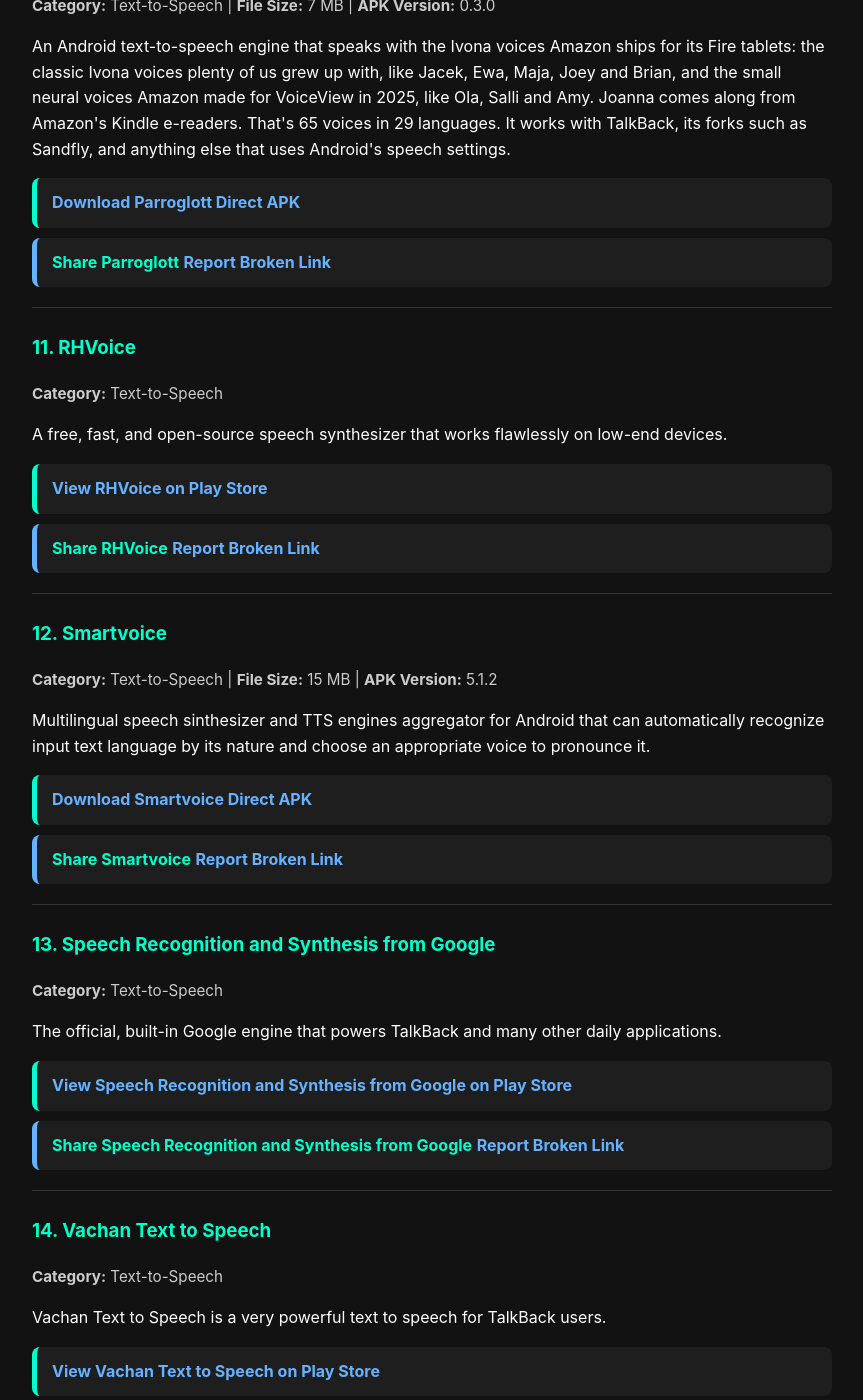
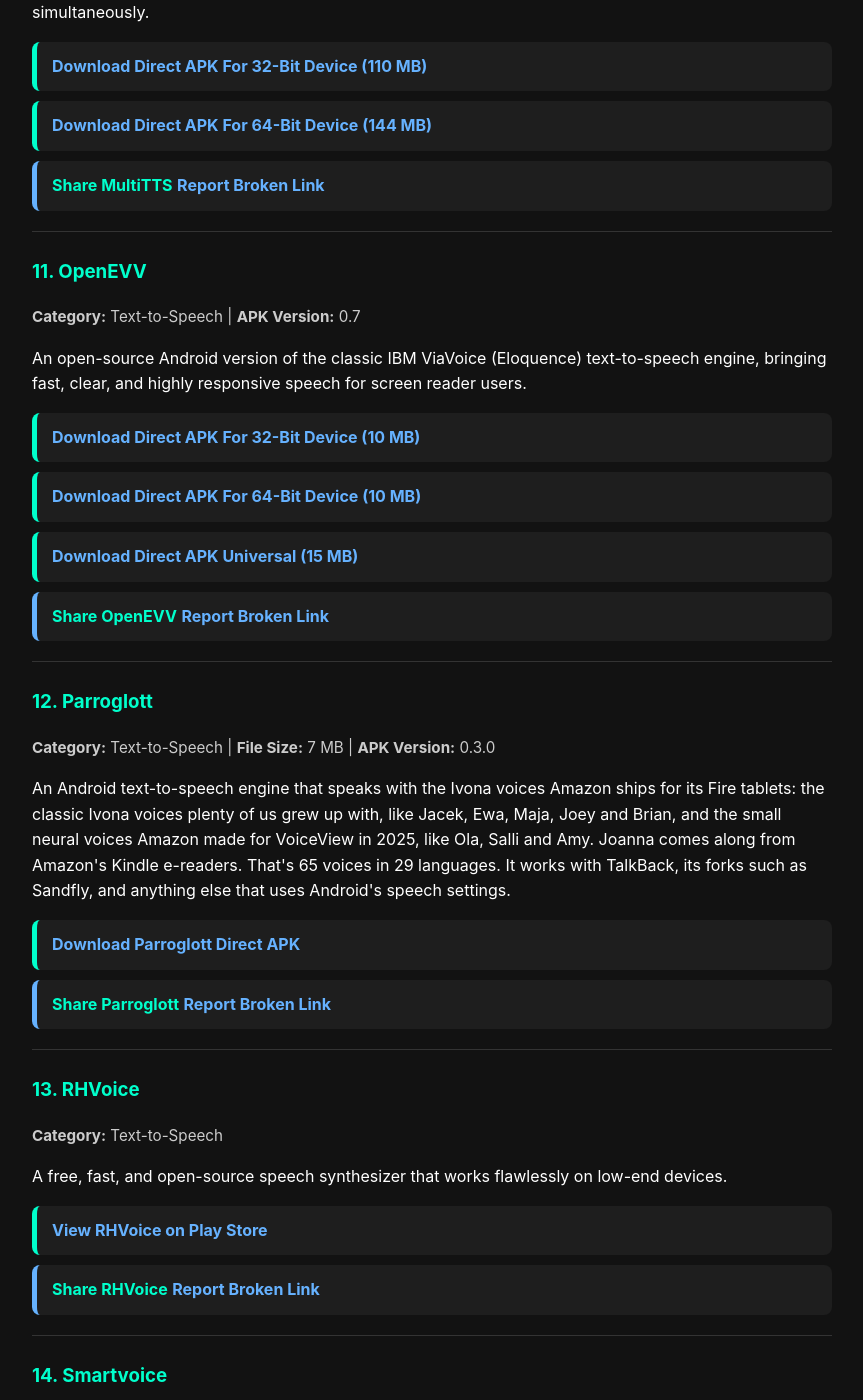
Before and after one commit to abhishekdey-hub/VisionPlay, a Jekyll site: the page built from text-to-speech/index.md, in a window 1280 px wide and 1400 px high, scrolled down 3329 px. Shown: the whole window, without its empty margins (208-1071 px from the left). Built offline with Jekyll 4.4.1, drawn with Linux system fonts in a browser that asks for light colours; some of the changed text lies outside the part shown.

Commit message:
Update tts.yml

```diff
--- a/_data/tts.yml
+++ b/_data/tts.yml
@@ -22,6 +22,14 @@
   category: "Text-to-Speech"
   description: "The classic, highly responsive, and popular synthesizer preferred by many screen reader users."
   playstore_url: "https://play.google.com/store/apps/details?id=com.codefactoryglobal.eloquencetts"
+
+- name: "eSpeak"
+  category: "Text-to-Speech"
+  description: "eSpeak NG is an open source speech synthesizer that supports more than hundred languages and accents."
+  size: "10 MB"
+  version: "1.52.0"
+  apk_url: "https://github.com/espeak-ng/espeak-ng/releases/download/1.52.0/espeak-1.52.0-signed.apk"
+  github_repo: "espeak-ng/espeak-ng"
 
 - name: "eSpeak NG"
   category: "Text-to-Speech"
@@ -48,12 +56,29 @@
     - label: "Download Direct APK For 64-Bit Device (144 MB)"
       url: "https://www.dropbox.com/scl/fi/r14f3wh9biaa9ke9cb1kf/MultiTTS_V_1.8.3-64-Bit.apk?rlkey=2fexmewzbjihkh0nh2av3k86t&st=m7ttohma&dl=1"
 
+- name: "OpenEVV"
+  category: "Text-to-Speech"
+  description: "An open-source Android version of the classic IBM ViaVoice (Eloquence) text-to-speech engine, bringing fast, clear, and highly responsive speech for screen reader users."
+  version: "0.7"
+  github_repo: "Mudb0y/openevv"
+  downloads:
+    - label: "Download Direct APK For 32-Bit Device (10 MB)"
+      url: "https://github.com/Mudb0y/openevv/releases/download/v0.7/openevv-v0.7-android-armeabi-v7a.apk"
+      github_asset_match: "armeabi-v7a"
+    - label: "Download Direct APK For 64-Bit Device (10 MB)"
+      url: "https://github.com/Mudb0y/openevv/releases/download/v0.7/openevv-v0.7-android-arm64-v8a.apk"
+      github_asset_match: "arm64-v8a"
+    - label: "Download Direct APK Universal (15 MB)"
+      url: "https://github.com/Mudb0y/openevv/releases/download/v0.7/openevv-v0.7-android-universal.apk"
+      github_asset_match: "universal"
+
 - name: "Parroglott"
   category: "Text-to-Speech"
   description: "An Android text-to-speech engine that speaks with the Ivona voices Amazon ships for its Fire tablets: the classic Ivona voices plenty of us grew up with, like Jacek, Ewa, Maja, Joey and Brian, and the small neural voices Amazon made for VoiceView in 2025, like Ola, Salli and Amy. Joanna comes along from Amazon's Kindle e-readers. That's 65 voices in 29 languages. It works with TalkBack, its forks such as Sandfly, and anything else that uses Android's speech settings."
   size: "7 MB"
   version: "0.3.0"
   apk_url: "https://github.com/Mudb0y/Parroglott/releases/download/v0.3.0/Parroglott-0.3.0.apk"
+  github_repo: "Mudb0y/Parroglott"
 
 - name: "RHVoice"
   category: "Text-to-Speech"
@@ -66,6 +91,7 @@
   size: "15 MB"
   version: "5.1.2"
   apk_url: "https://github.com/poretsky/SmartVoice5/releases/download/v5.1.2/SmartVoice-5.1.2.apk"
+  github_repo: "poretsky/SmartVoice5"
 
 - name: "Speech Recognition and Synthesis from Google"
   category: "Text-to-Speech"
```
